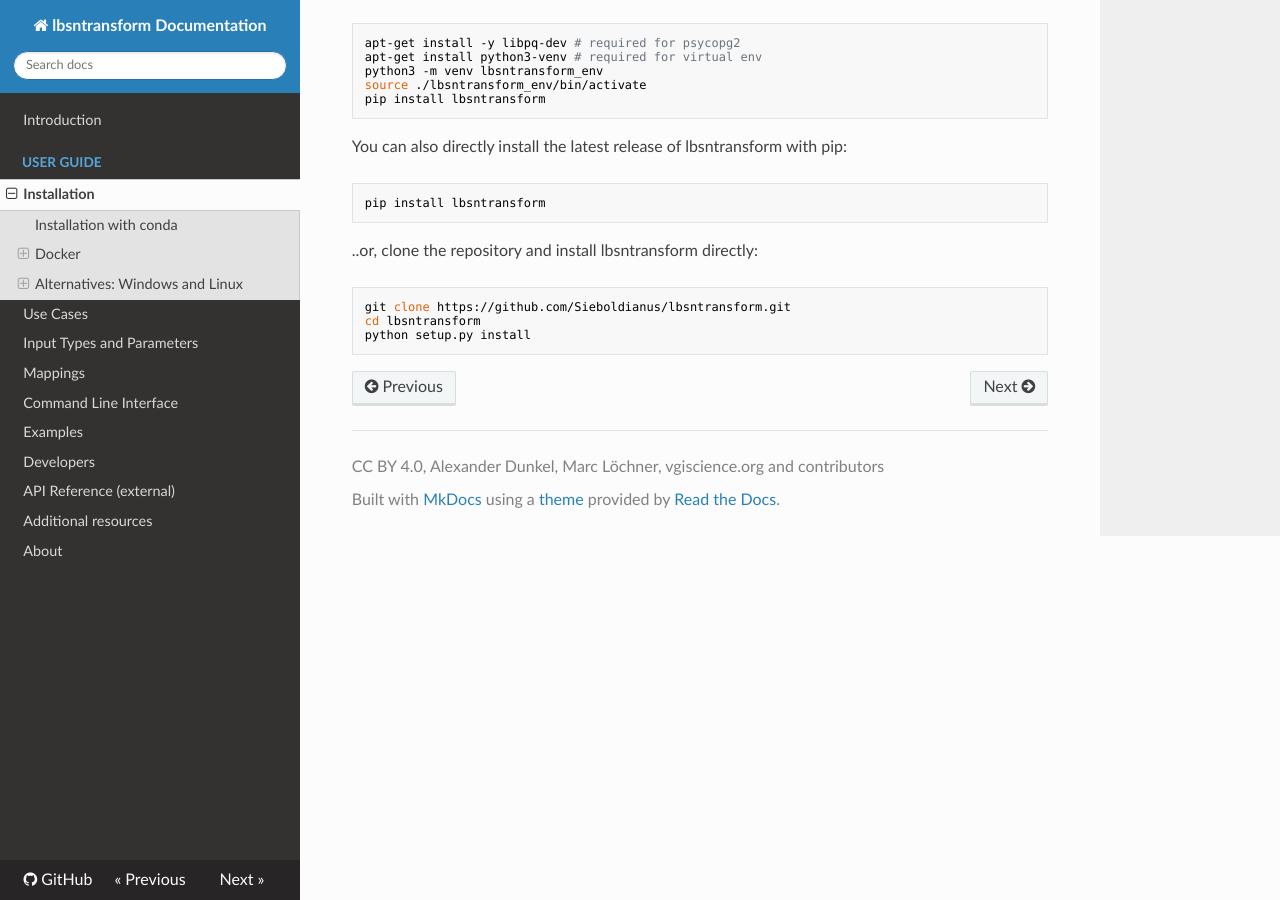
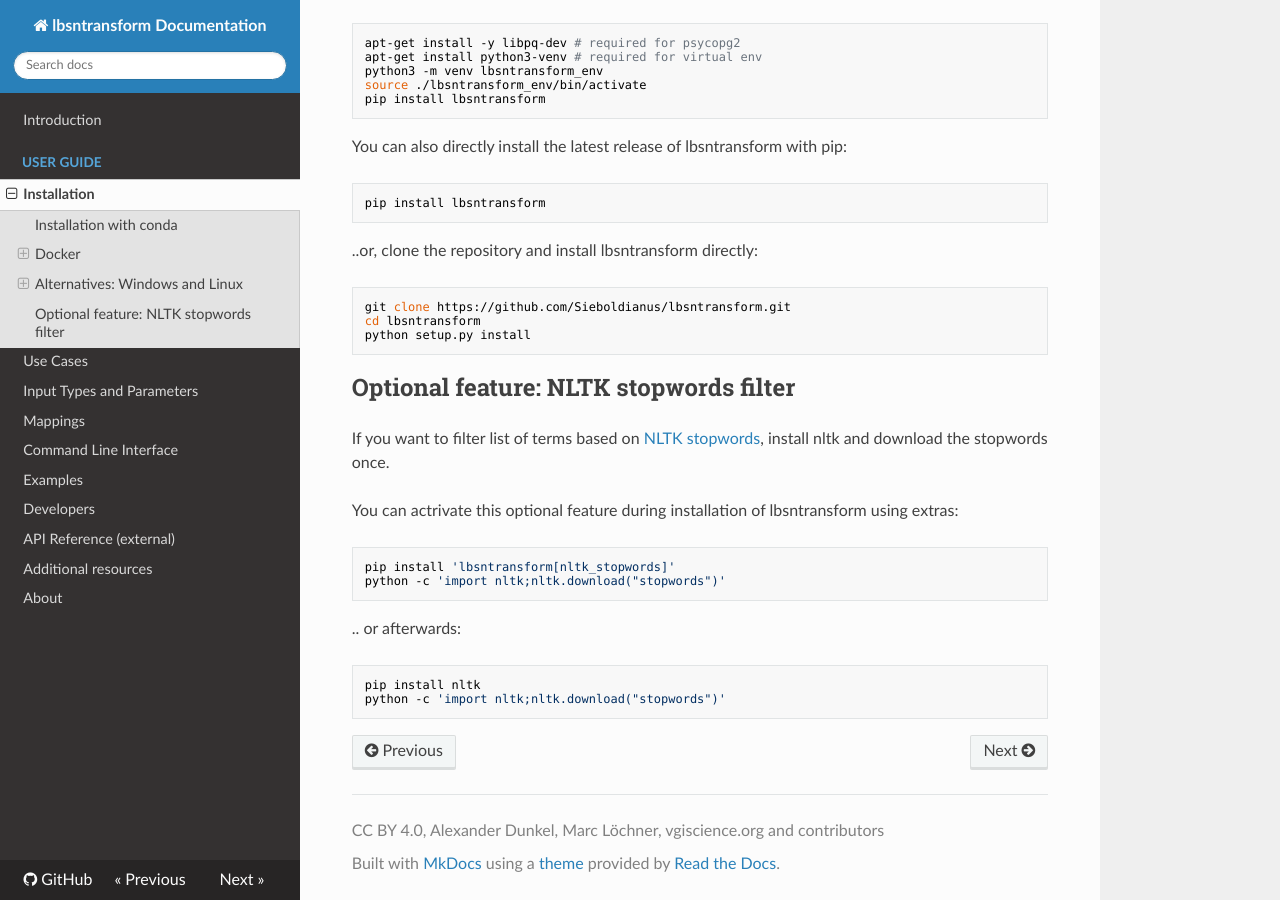
Before and after one commit to Sieboldianus/lbsntransform, an MkDocs documentation site: the page built from docs/setup.md, in a window 1280 px wide and 900 px high, scrolled down 3533 px. Built offline with MkDocs 1.6.1, drawn with Linux system fonts in a browser that asks for light colours; nearby versions of some CDN libraries.

Commit message:
docs: Add note to activate optional nltk stopwords filter feature

````diff
--- a/docs/setup.md
+++ b/docs/setup.md
@@ -166,3 +166,23 @@
 [1]: https://stackoverflow.com/q/27734053/4556479#comment43880476_27734053
 [psycopg2]: https://www.psycopg.org/install/
 [Gohlke wheels]: https://www.lfd.uci.edu/~gohlke/pythonlibs/
+
+## Optional feature: NLTK stopwords filter
+
+If you want to filter list of terms based on [NLTK stopwords][nltk],
+install nltk and download the stopwords once.
+
+You can actrivate this optional feature during installation of
+lbsntransform using extras:
+```python
+pip install 'lbsntransform[nltk_stopwords]'
+python -c 'import nltk;nltk.download("stopwords")'
+```
+
+.. or afterwards:
+```python
+pip install nltk
+python -c 'import nltk;nltk.download("stopwords")'
+```
+
+[nltk]: https://www.nltk.org/book/ch02.html
````
